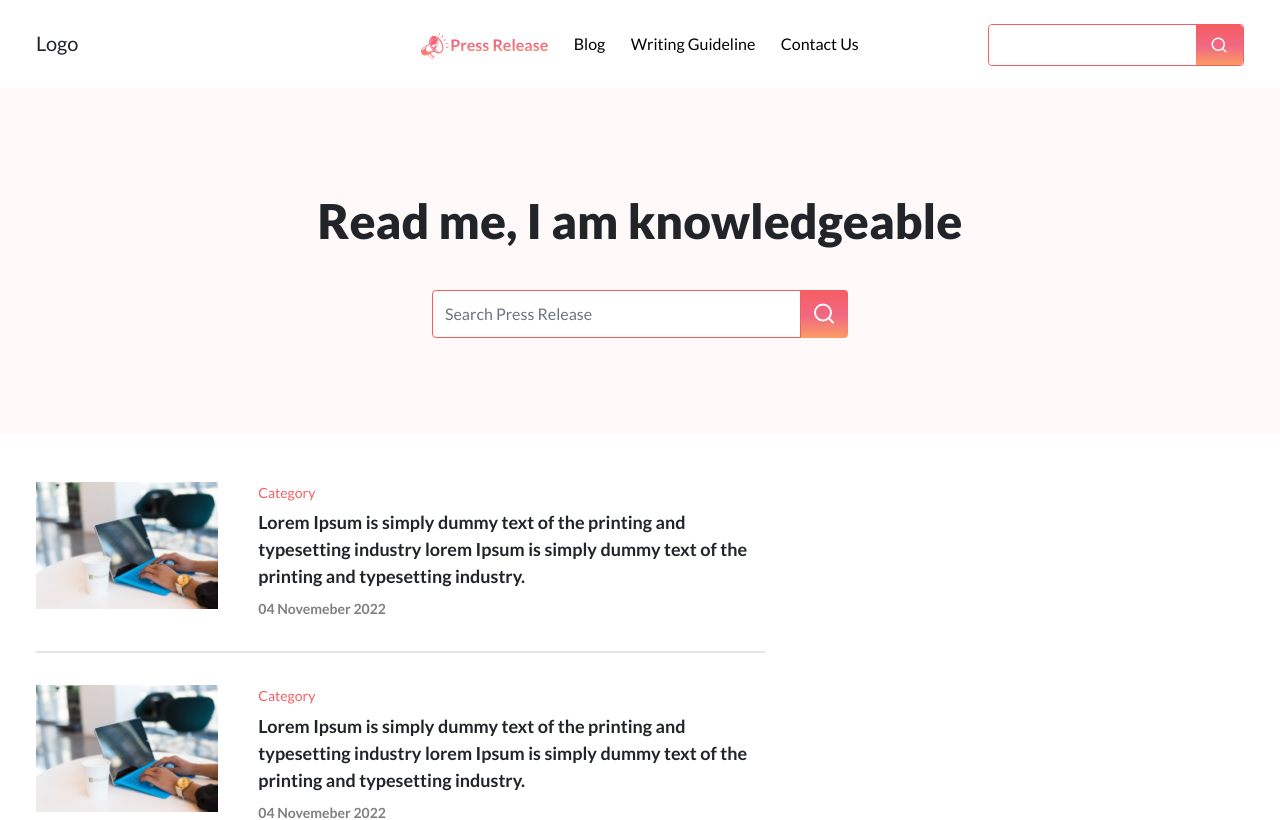
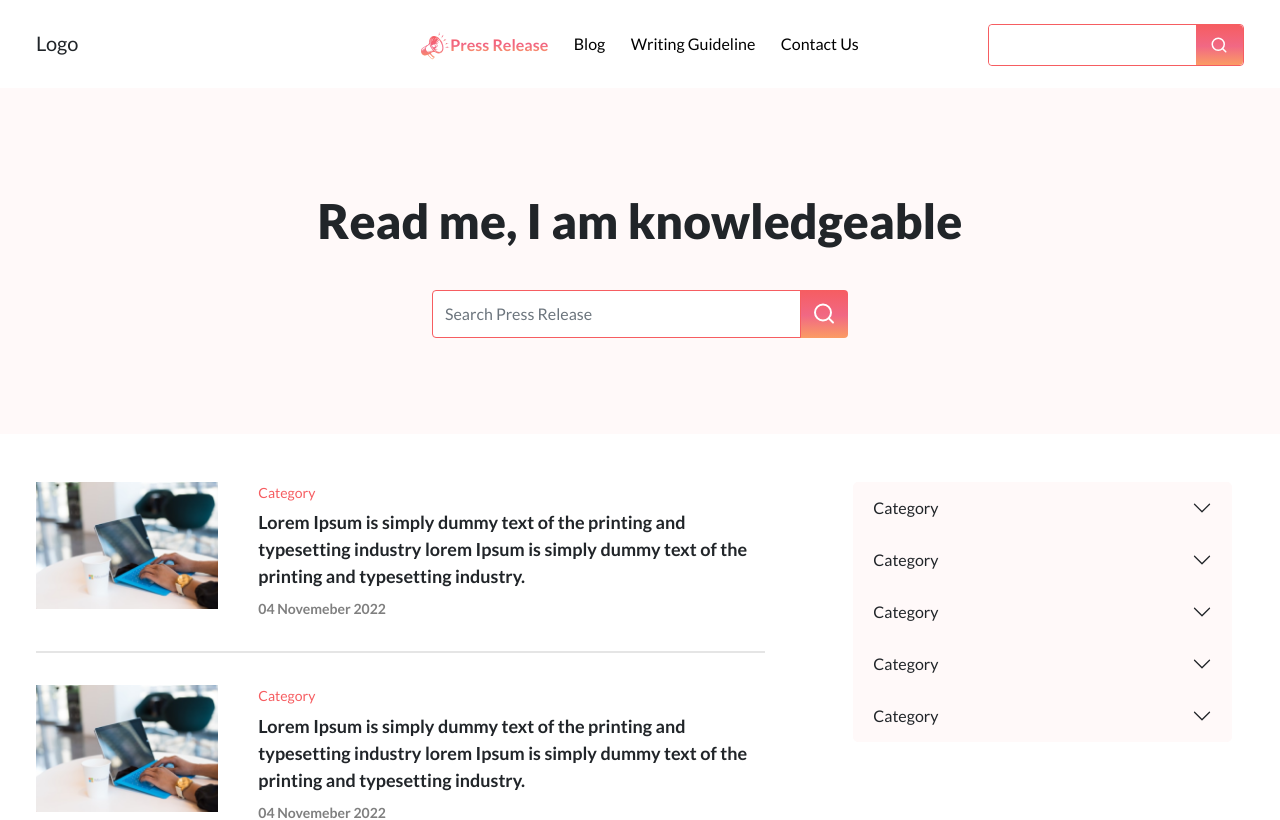
Before and after one commit to kevanultroneous/unmediabuzz-frontend, a Next.js app: page /press-release in a window 1280 px wide. Shown: the top 820 px of the page. Built offline with nearby package versions, Linux system fonts and the light colour scheme.

Commit message:
faq and index

```diff
--- a/components/Home/Faq.js
+++ b/components/Home/Faq.js
@@ -30,7 +30,7 @@ const Faq = () => {
           md={7}
           lg={7}
           xl={7}
-          className={`ColPaddingRemove`}
+          className={`ColPaddingRemove FaqSectionHome`}
         >
           <Accordion>
             {Faqdata.map((faqs, index) => (
--- a/pages/press-release/index.js
+++ b/pages/press-release/index.js
@@ -3,7 +3,7 @@ import GettingStarted from "@/components/common/GettingStarted";
 import Layout from "@/components/common/Layout";
 import { CardModel } from "@/components/common/RecentItems";
 import HeroSection from "@/components/PR/HeroSection";
-import { Col, Row } from "react-bootstrap";
+import { Accordion, Col, Row } from "react-bootstrap";
 import styles from "@/styles/PR/index.module.css";
 
 const PressRelease = () => {
@@ -11,6 +11,7 @@ const PressRelease = () => {
   return (
     <Layout>
       <HeroSection />
+
       <ContainerWrraper>
         <Row>
           <Col xs={12} sm={12} md={7} lg={8} xl={8}>
@@ -27,7 +28,27 @@ const PressRelease = () => {
               />
             ))}
           </Col>
-          <Col xs={12} sm={12} md={5} lg={4} xl={4}></Col>
+          <Col xs={12} sm={12} md={5} lg={4} xl={4}>
+            <div className={`${styles.CategoryWrraper} CategoriesAccordion`}>
+              {/* <p>CATEGORIES</p> */}
+              <Accordion defaultActiveKey="0">
+                {[1, 2, 3, 4, 5].map((v, i) => (
+                  <Accordion.Item eventKey={i} key={i}>
+                    <Accordion.Header>Category</Accordion.Header>
+                    <Accordion.Body>
+                      <ul>
+                        <li>Subcategory</li>
+                        <li>Subcategory</li>
+                        <li>Subcategory</li>
+                        <li>Subcategory</li>
+                        <li>Subcategory</li>
+                      </ul>
+                    </Accordion.Body>
+                  </Accordion.Item>
+                ))}
+              </Accordion>
+            </div>
+          </Col>
         </Row>
       </ContainerWrraper>
       <GettingStarted />
--- a/styles/PR/index.module.css
+++ b/styles/PR/index.module.css
@@ -1,3 +1,7 @@
 .ParagraphSize{
 width: auto;
 }
+.CategoryWrraper{
+    background: var(--sidebarColor);
+    border-radius: 9.63573px;
+}
--- a/styles/globals.css
+++ b/styles/globals.css
@@ -46,30 +46,50 @@ a {
 
 /* -------------------------------------------------------------- accordion style ------------------------------------------------------ */
 
-.accordion-button::after{
+.FaqSectionHome .accordion-button::after{
   margin-left: 0% !important;
   margin-right: 0%;
   background-image: url('/assets/icons/plus.svg') !important;
 }
-.accordion-button:not(.collapsed)::after {
+.FaqSectionHome .accordion-button:not(.collapsed)::after {
   background-image: url('/assets/icons/minus.svg') !important;
   margin-bottom: 1rem;
 }
-.accordion-button {
+.FaqSectionHome .accordion-button {
   position: relative;
   display: flex;
   align-items: center;
   flex-direction: row-reverse;
   justify-content: left;
 }
-.accordion-button:not(.collapsed) {
+.FaqSectionHome .accordion-button:not(.collapsed) {
   color:var(--elementColor) !important;
   background: transparent !important;
 }
-.accordion-button:focus {
+.FaqSectionHome .accordion-button:focus {
   box-shadow: none !important;
 }
 
+/*  -----------------------------------  CategoriesAccordion -------------------------------------------- */
+.CategoriesAccordion .accordion-button:not(.collapsed) {
+  background-color: transparent !important;
+  box-shadow:  none !important;
+  color: #000000 !important;
+}
+.CategoriesAccordion .accordion-button:focus {
+  border-color: transparent !important;
+  box-shadow: none !important;
+}
+.CategoriesAccordion .accordion-button:not(.collapsed):focus {
+  color: #000000;
+}
+.CategoriesAccordion .accordion-item{
+  background-color:var(--sidebarColor);
+border: none;
+}
+.CategoriesAccordion .accordion-button{
+  background-color:var(--sidebarColor);
+}
 /* ------------------------------------------------------------------------------------------------------------------------------------------ */
 
 @media (prefers-color-scheme: dark) {
```
